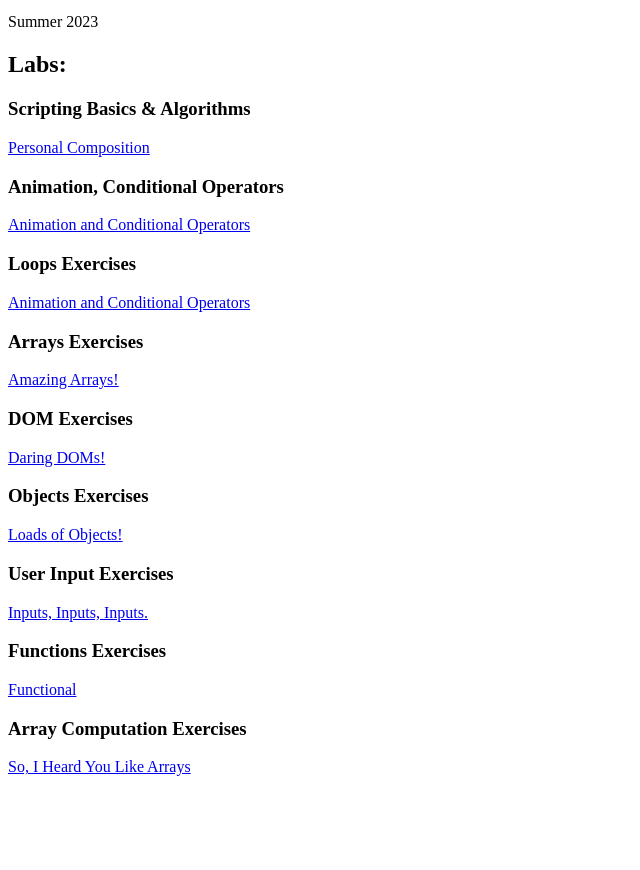
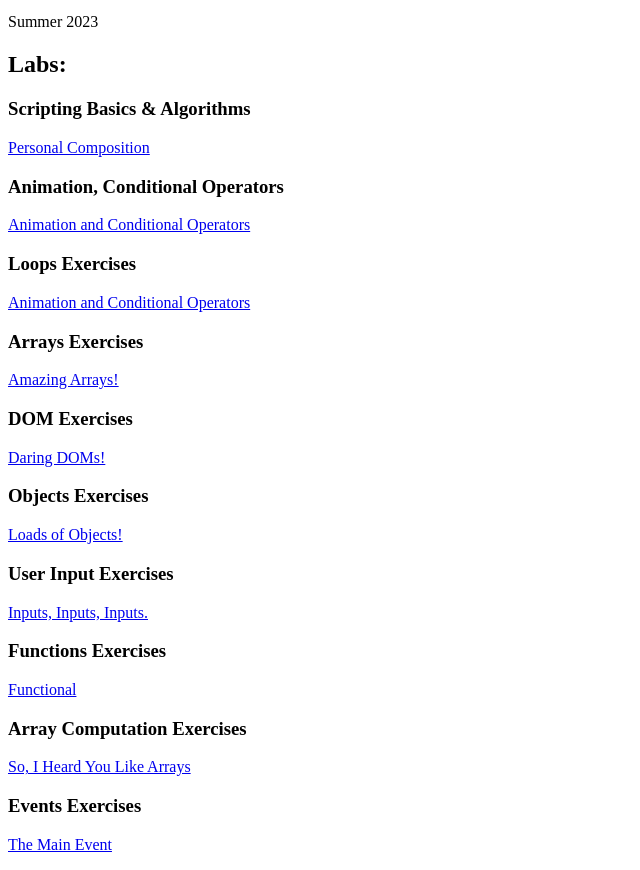
Before and after one commit to zthomps99/N220, a plain HTML site: page index.html in a window 1280 px wide. Shown: the part 87-957 px from the top of the page, without its empty margins (0-640 px from the left). Before the commit the page ends 879 px from the top, so only its background shows below. Drawn offline with Linux system fonts and the light colour scheme.

Commit message:
Update index.html

```diff
--- a/index.html
+++ b/index.html
@@ -23,5 +23,7 @@
         <p><a href="Labs/Functions Exercises/index.html">Functional</a></p>
         <h3>Array Computation Exercises</h3>
         <p><a href="Labs/Array Computation Exercises/index.html">So, I Heard You Like Arrays</a></p>
+        <h3>Events Exercises</h3>
+        <p><a href="Labs/Events Exercises/index.html">The Main Event</a></p>
     </body>
 </html>
```
